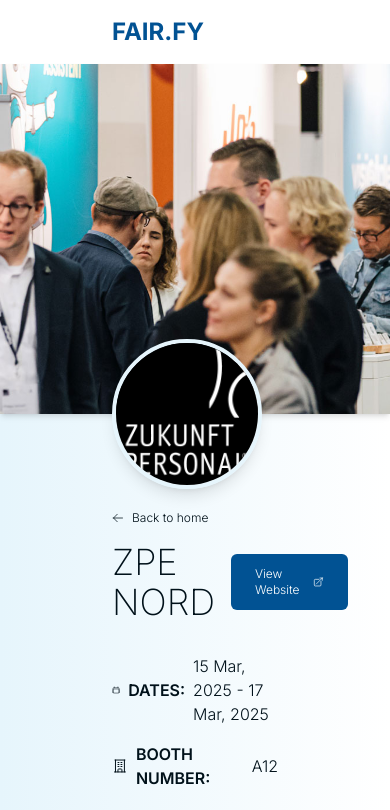
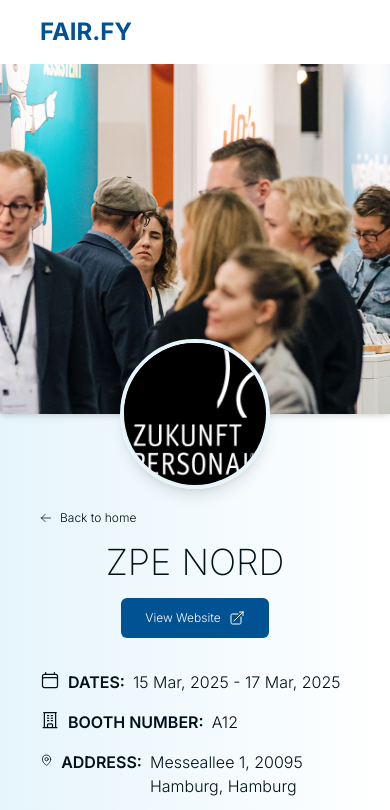
Before and after one commit to rmi-01/Fair.fy, a Next.js app: page /fair/1 in a window 390 px wide. Shown: the top 810 px of the page. Built offline with nearby package versions, Linux system fonts and the light colour scheme.

Commit message:
update: responsiveness for diff screens

```diff
--- a/app/fair/[id]/page.js
+++ b/app/fair/[id]/page.js
@@ -70,7 +70,7 @@ export default async function Fair({ params }) {
 
   if (!fair) {
     return (
-      <div className="py-48 px-28">
+      <div className="py-48 px-28 max-md:px-10">
         <h1 className="heading font-bold text-center">
           No <span className="text-primary">fair</span> found
         </h1>
@@ -96,16 +96,16 @@ export default async function Fair({ params }) {
           alt={fair.name}
           width={2000}
           height={2000}
-          className="h-[150px] w-[150px] shadow-lg rounded-full block mx-auto border-4 border-primary-light absolute bottom-[-75px] left-[7rem]"
+          className="h-[150px] w-[150px] shadow-lg rounded-full block mx-auto border-4 border-primary-light absolute bottom-[-75px] left-[7rem] max-md:left-1/2 max-md:-translate-x-1/2"
         />
       </div>
 
-      <div className="pt-24 pb-8 px-28 space-y-4 text-dark">
+      <div className="pt-24 pb-8 px-28 space-y-4 text-dark max-md:px-10">
         <Link href="/" className="text-xs flex items-center gap-x-2 w-fit">
           <ArrowLeftIcon className="size-3" />
           Back to home
         </Link>
-        <div className="flex items-center justify-between gap-4 mb-8">
+        <div className="flex items-center justify-between gap-4 mb-8 max-md:flex-col">
           <h1 className="heading">{fair.name}</h1>
           <Link
             href={fair.website}
@@ -117,32 +117,32 @@ export default async function Fair({ params }) {
           </Link>
         </div>
 
-        <p className="flex items-center gap-x-2">
+        <p className="flex items-center gap-x-2 max-md:items-start">
           <CalendarIcon className="size-5" />
           <strong>DATES: </strong>
           {dayjs(fair.start_date).format("DD MMM, YYYY")} -{" "}
           {dayjs(fair.end_date).format("DD MMM, YYYY")}
         </p>
 
-        <p className="flex items-center gap-x-2">
+        <p className="flex items-center gap-x-2 max-md:items-start">
           <BuildingOfficeIcon className="size-5" />
           <strong>BOOTH NUMBER: </strong>
           {fair.booth_number}
         </p>
 
-        <p className="flex items-center gap-x-2">
+        <p className="flex items-center gap-x-2 max-md:items-start">
           <MapPinIcon className="size-5" />
           <strong>ADDRESS: </strong>
           {`${fair.address.street} ${fair.address.house_number}, ${fair.address.zip} ${fair.address.city}, ${fair.address.state}`}
         </p>
 
-        <p className="flex items-center gap-x-2">
+        <p className="flex items-center gap-x-2 max-md:items-start">
           <ClockIcon className="size-5" />
           <strong>DAYS REMAINING: </strong>
           {dayjs(fair.start_date).diff(dayjs(), "day")} days left
         </p>
 
-        <p className="text-xs font-semibold pt-12">
+        <p className="text-xs font-semibold pt-12 max-md:text-center">
           For more information, please visit the website of the fair.
         </p>
       </div>
--- a/app/page.js
+++ b/app/page.js
@@ -3,7 +3,7 @@ import fairsData from "@/data/fairs.mock.json";
 
 export default function Home() {
   return (
-    <div className="py-8 px-28">
+    <div className="py-8 px-28 max-md:px-10">
       <h1 className="text-center heading">
         Here are some of the <span className="text-primary">exciting</span>{" "}
         fairs in <span className="text-primary">Deutschland</span>
--- a/components/fair-card.js
+++ b/components/fair-card.js
@@ -41,14 +41,14 @@ export default function FairCard({ cardDetails }) {
           {cardDetails.address.city}, {cardDetails.address.state}
         </p>
 
-        <p className="flex items-center gap-x-2">
+        <p className="flex items-center gap-x-2 mb-4">
           <ClockIcon className="size-4" />
           {dayjs(cardDetails.start_date).diff(dayjs(), "day")} days left
         </p>
 
         <Link
           href={`/fair/${cardDetails.id}`}
-          className="text-primary text-center block border-t pt-2 border-primary-light group-hover:text-secondary"
+          className="text-primary text-center block border-t pt-4 border-primary-light group-hover:text-secondary"
         >
           View Details
         </Link>
--- a/components/header.js
+++ b/components/header.js
@@ -2,7 +2,7 @@ import Link from "next/link";
 
 export default function Header() {
   return (
-    <header className="py-4 px-28 bg-white shadow-lg">
+    <header className="py-4 px-28 bg-white shadow-lg max-md:px-10">
       <div className="container mx-auto">
         <Link href="/">
           <h1 className="text-2xl font-bold text-primary">FAIR.FY</h1>
```
